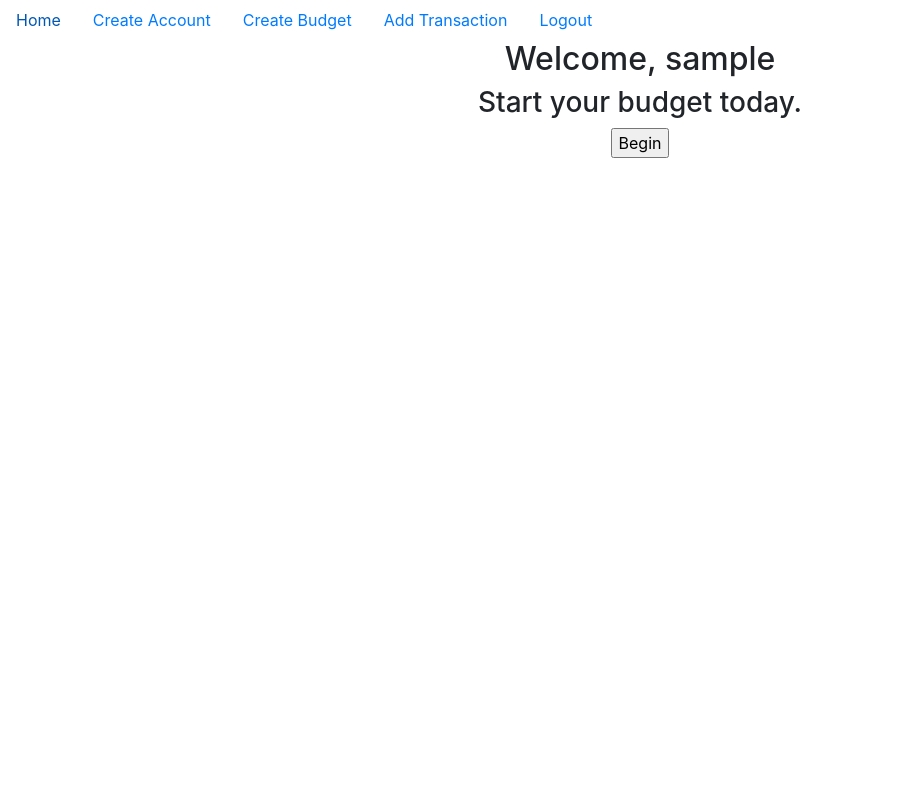
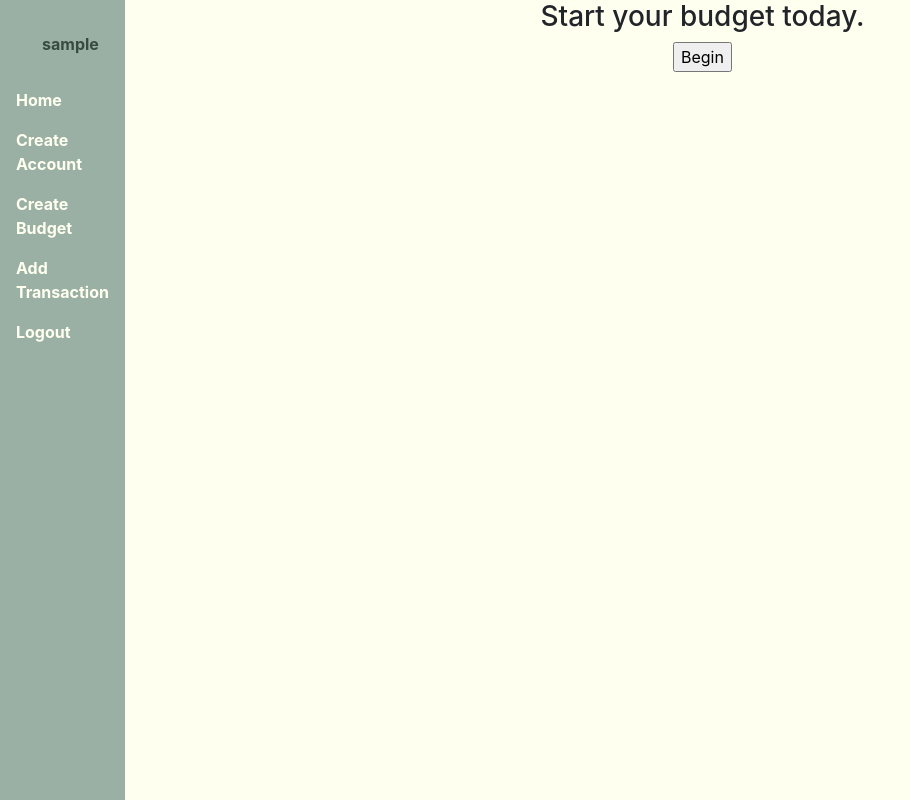
Before and after one commit to tpsimopoulos/BudgetTracker, a Django app: page /budget/ in a window 1280 px wide. Shown: the whole page, without its empty margins (0-910 px from the left). Run offline with Django 3.2, Linux system fonts and the light colour scheme; the visitor is signed in with stand-in values (Sample User, id 1); data comes from the database, SQL or seed files in the repository; data that the repository does not hold is empty; some libraries are stand-ins or nearby versions.

Commit message:
Started to style and format the site

```diff
--- a/BudgetTracker/BudgetTracker/urls.py
+++ b/BudgetTracker/BudgetTracker/urls.py
@@ -15,7 +15,7 @@ Including another URLconf
 """
 from django.contrib import admin
 from django.urls import include, path
-
+from django.contrib.staticfiles.urls import staticfiles_urlpatterns
 
 urlpatterns = [
     path('admin/', admin.site.urls),
@@ -23,3 +23,5 @@ urlpatterns = [
     path('members/', include('members.urls')),
     path('budget/', include('budget.urls')),
 ]
+
+urlpatterns += staticfiles_urlpatterns()
--- /dev/null
+++ b/BudgetTracker/budget/static/css/budget/home.css
@@ -0,0 +1,160 @@
+body {
+    display: flex;
+    min-width: 100%;
+    height: 100vh;
+    /* border: 5px solid peru; */
+    position: relative;
+}
+
+body > ul {
+    /* border: 3px solid purple; */
+    display: flex;
+    flex-direction: column;
+    align-items: center;
+    background-color: #9BB0A5;
+    min-height: 100%;
+    width: 10%;
+}
+
+li > a {
+    color: #FFFFF0;
+    font-weight: bold;
+}
+
+.navbar_username {
+    display: flex;
+    justify-content: left;
+    margin-left: 1em;
+    font-weight: bold;
+    color: #384B41;
+    margin-top: 2em;
+    /* border: 2px solid blue; */
+}
+
+.navbar_links {
+    margin-top: 1.5em;
+}
+
+.home_container {
+    /* border: 2px solid red; */
+    background-color: #FFFFF0;
+    display: flex;
+    flex-direction: column;
+    min-height: 100%;
+    width: 100%;
+}
+
+.home_greeting_container {
+    /* border: 2px solid hotpink; */
+    margin-top: 1.5em;
+    color: #384B41;
+    font-weight: bold;
+}
+
+.home_graphs_and_tables {
+    display: flex;
+    flex-direction: row;
+    flex-wrap: wrap;
+    margin-top: 2em;
+    border: 3px solid purple;
+    height: 75%;
+}
+
+.pie_container {
+    display: flex;
+    justify-content: center;
+    align-items: center;
+    /* border: 2px solid green; */
+    box-shadow: 0 3px 10px rgb(0 0 0 / 0.2);
+    border-radius: 1.5em;
+    margin-left: 5em;
+    width: 40%;
+}
+
+#pie_chart {
+    /* border: 2px solid red; */
+    margin-left: 3em;
+}
+
+.table_container {
+    display: flex;
+    justify-content: center;
+    align-items: center;
+    /* border: 2px solid red; */
+    box-shadow: 0 3px 10px rgb(0 0 0 / 0.2);
+    margin-left: 5em;
+    width: 40%;
+}
+
+#table_chart {
+    height: 100%;
+    width: 100%;
+}
+
+#table_chart tr {
+    color: #384B41;
+}
+
+.google-visualization-table .gradient {
+    background-image: none !important;
+    background-color: #FFFFF0;
+}
+
+.tableRow {
+    background-color: #FFFFF0;
+}
+
+.oddTableRow {
+    background-color: #9BB0A5;
+}
+
+.budget_bar_container {
+    border: 2px solid blue;
+    border-radius: 1.5em;
+    width: 40%;
+    margin-left: 5em;
+    margin-top: 2em;
+    box-shadow: 0 3px 10px rgb(0 0 0 / 0.2);
+    color: #384B41;
+    display: flex;
+    flex-direction: column;
+    align-items: center;
+}
+
+.danger {
+    background-color:#384B41;
+    width: 100%;
+}
+
+.warning {
+    background-color: #9BB0A5 !important;
+}
+
+.success {
+    background-color: #D7FBE8;
+}
+
+.category_and_progress_bar {
+    border: 2px solid green;
+    display: flex;
+    flex-direction: column;
+    align-items: center;
+}
+
+.progress_bars {
+    border: 2px solid pink;
+    width: 90%;
+    margin-bottom: .5em;
+}
+
+.budget_bar_category_and_status {
+    border: 2px solid orange;
+    margin-top: 1em;
+    width: 90%;
+    display: flex;
+}
+
+.spent_vs_remaining_amount {
+    /* border: 2px solid black; */
+    margin-left: auto;
+}
--- a/BudgetTracker/budget/templates/budget/base.html
+++ b/BudgetTracker/budget/templates/budget/base.html
@@ -7,14 +7,14 @@
     <!-- Bootstrap CSS -->
     <link rel="stylesheet" href="https://maxcdn.bootstrapcdn.com/bootstrap/4.0.0/css/bootstrap.min.css" integrity="sha384-Gn5384xqQ1aoWXA+058RXPxPg6fy4IWvTNh0E263XmFcJlSAwiGgFAW/dAiS6JXm" crossorigin="anonymous">
     <link rel="stylesheet" href="https://cdn.jsdelivr.net/npm/bootstrap-select@1.13.14/dist/css/bootstrap-select.min.css">
-    {% block static %} {% endblock static %}
+    {% block stylesheet %}{% endblock stylesheet %}
     {% block links %} {% endblock links %}
     {% block title %} {% endblock title %}
     {% block google_charts %}{% endblock google_charts %}
   </head>
   <body>
     {% include "budget/navbar.html" %}
-    <div class="container">
+    <div class="messages_container">
       {% if messages %}
         {% for message in messages %}
           {% if message.tags == "error" %}
--- a/BudgetTracker/budget/templates/budget/home.html
+++ b/BudgetTracker/budget/templates/budget/home.html
@@ -1,9 +1,9 @@
 {% extends "budget/base.html" %}
 {% block title %}<title>Budget Tracker</title>{% endblock title %}
-{% block static %}
 {% load static %}
-<link rel="stylesheet" type="text/css" href="{% static 'budget/home.css' %}">
-{% endblock static %}
+{% block stylesheet %}
+<link rel="stylesheet" type="text/css" href="{% static 'css/budget/home.css' %}">
+{% endblock stylesheet %}
 {% block google_charts %}
  <script type="text/javascript" src="https://www.gstatic.com/charts/loader.js"></script>
  <script type="text/javascript">
@@ -14,18 +14,34 @@
    function drawPieChart() {
      var data = new google.visualization.arrayToDataTable({{ pie_data|safe }});
      var options = {'title':'Total Spent',
-                    'width':400,
-                    'height':300};
+                    'colors': ['#D7FBE8', '#384B41', '#9BB0A5', '#BBDAF2', '#85A4BA', '#2F4858'],
+                    'backgroundColor': '#FFFFF0',
+                    chartArea: {width: '100%', height: '100%'},
+                    titleTextStyle: {
+                        color:'#384B41'
+                    },
+                    legend: {
+                        textStyle: {color:'#384B41'}
+                    },
+                    titlePosition: 'none',
+                    is3D: true,
+                };
      var chart = new google.visualization.PieChart(document.getElementById('pie_chart'));
      chart.draw(data, options);
    }
 
    function drawTableChart() {
      var data = new google.visualization.arrayToDataTable({{ table_data|safe }});
+     var cssClassNames = {
+        'tableRow' : 'tableRow',
+        'oddTableRow':'oddTableRow',
+     };
      var options = {'title':'Total Spent',
                     showRowNumber: true,
+                    allowHtml: true,
                     width: '100%',
                     height: '100%',
+                    'cssClassNames': cssClassNames,
                     };
      var chart = new google.visualization.Table(document.getElementById('table_chart'));
      chart.draw(data, options);
@@ -34,41 +50,49 @@
 {% endblock google_charts %}
 
 {% block content %}
+<div class="home_container">
     {% if user.is_authenticated and has_budget %}
-        <h2 class="text-center">Welcome, {{ user.username }}</h2>
+        <div class="home_greeting_container">
             <h3 class="text-center">{{ budget_message }} </h3>
             <h4 class="text-center">{{ remaining_allowance }}</h4>
-        {{ pie_data_length }}
+        </div>
         {% if user_transactions %}
+        <div class="home_graphs_and_tables">
+            <div class="pie_container">
                 <div id="pie_chart"></div>
-            <div style="width: 400px;">
+            </div>
+            <div class="table_container">
                 <div id="table_chart"></div>
             </div>
+            <div class="budget_bar_container">
                 {% for k,v in spent_percentages.items %}
+                    <div class="budget_bar_category_and_status">
                         <span>{{ k }}</span>
-                    <span>${{ v.spent }} out of ${{ v.allowance }}</span>
-                    <div style="width: 600px;">
+                        <span class="spent_vs_remaining_amount">${{ v.spent }} out of ${{ v.allowance }}</span>
+                    </div>
+                    <div class="progress_bars">
                         {% if v.spent > v.allowance %}
                             <div class="progress">
-                                <div class="progress-bar bg-danger" role="progressbar" style="width: 100%"
+                                <div class="progress-bar danger" role="progressbar"
                                     aria-valuenow="100" aria-valuemin="0" aria-valuemax="100"></div>
                             </div>
                         {% elif v.spent == v.allowance %}
                             <div class="progress">
-                                <div class="progress-bar bg-warning" role="progressbar" style="width: 100%"
+                                <div class="progress-bar warning" role="progressbar" style="width: 100%"
                                     aria-valuenow="100" aria-valuemin="0" aria-valuemax="100"></div>
                             </div>
                         {% else %}
                             <div class="progress">
-                                <div class="progress-bar bg-success" role="progressbar" style="width: {{v.percentage_spent}}%"
+                                <div class="progress-bar success" role="progressbar" style="width: {{v.percentage_spent}}%"
                                     aria-valuenow="{{v.percentage_spent}}" aria-valuemin="0" aria-valuemax="100"></div>
                             </div>
                         {% endif %}
+                    </div>
                 {% endfor %}
+            </div>
+        </div>
         {% endif %}
-                    </div>
     {% elif user.is_authenticated and not has_budget %}
-        <h2 class="text-center">Welcome, {{ user.username }}</h2>
         <h3 class="text-center">Start your budget today.</h3>
         <form class="text-center" action="{% url 'add_categories' %}">
             <input type="submit" value="Begin" />
@@ -79,4 +103,13 @@
             <input type="submit" value="Begin" />
         </form>
     {% endif %}
+</div>
 {% endblock content %}
+
+
+60% - background / primary
+30% - text / secondary
+10% - buttons / accent
+
+all links should be same color
+all buttons should be same color
--- a/BudgetTracker/budget/templates/budget/navbar.html
+++ b/BudgetTracker/budget/templates/budget/navbar.html
@@ -1,4 +1,10 @@
   <ul class="nav">
+      <li class="navbar_username">
+        <span>
+          {{ user.username }}
+        </span>
+    </li>
+      <div class="navbar_links">
         <li class="nav-item">
           <a class="nav-link active" aria-current="page" href="{% url 'home' %}">Home</a>
         </li>
@@ -18,7 +24,7 @@
           <a class="nav-link" href="{% url 'add_transaction' %}">Add Transaction</a>
         </li>
         {% if user.is_authenticated %}
-      <li class="nav-item">
+          <li class="nav-item logout_container">
             <a class="nav-link" href="{% url 'logout' %}">Logout</a>
           </li>
         {% else %}
@@ -26,4 +32,5 @@
             <a class="nav-link" href="{% url 'login' %}">Login</a>
           </li>
         {% endif %}
+      </div>
     </ul>
```
Also changed, not shown: BudgetTracker/BudgetTracker/settings.py (+8 -1 lines), BudgetTracker/budget/static/budget/home.css (added). Lines whose indentation alone changed are shown as unchanged.
